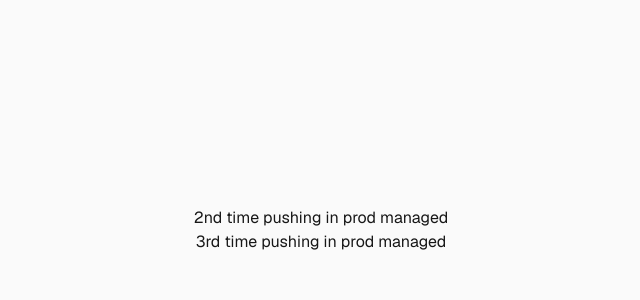
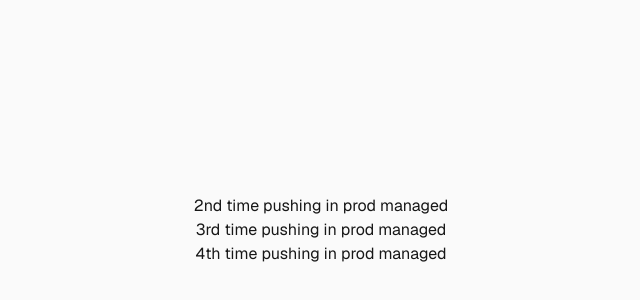
Before and after one commit to GauravNardia/clean-nextjs, a Next.js app: page / in a window 1280 px wide. Shown: the part 170-470 px from the top of the page, without its empty margins (319-959 px from the left). Built offline with nearby package versions, Linux system fonts and the light colour scheme.

Commit message:
4th push in prod

```diff
--- a/app/page.tsx
+++ b/app/page.tsx
@@ -5,6 +5,7 @@ export default function Home() {
     <div className="flex flex-col flex-1 items-center justify-center bg-zinc-50 font-sans dark:bg-black">
       <h1>2nd time pushing in prod managed</h1>
       <h1>3rd time pushing in prod managed</h1>
+      <h1>4th time pushing in prod managed</h1>
     </div>
   );
 }
```
